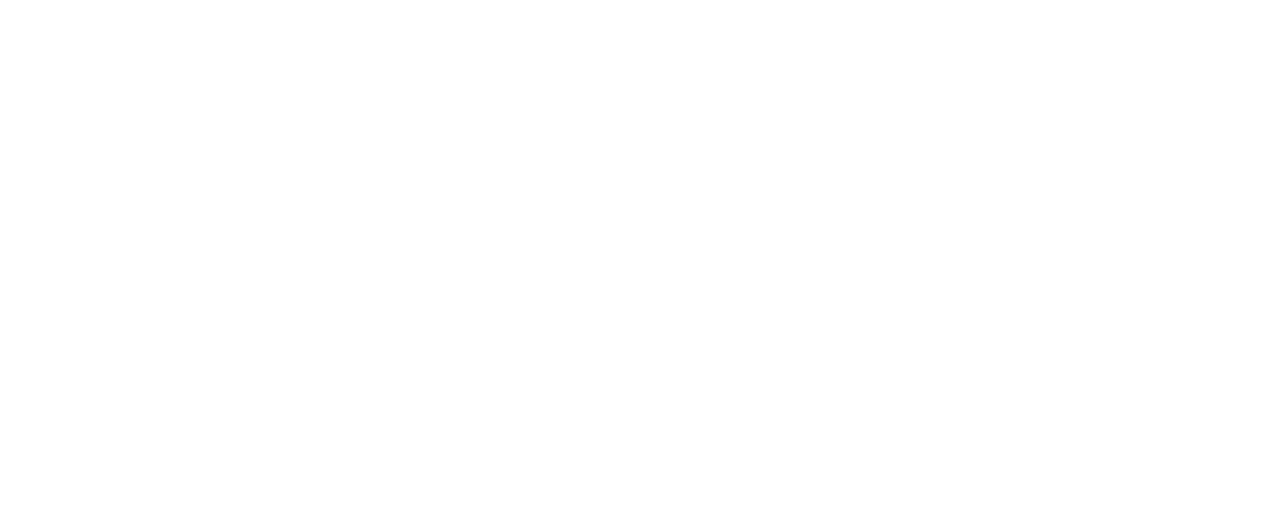
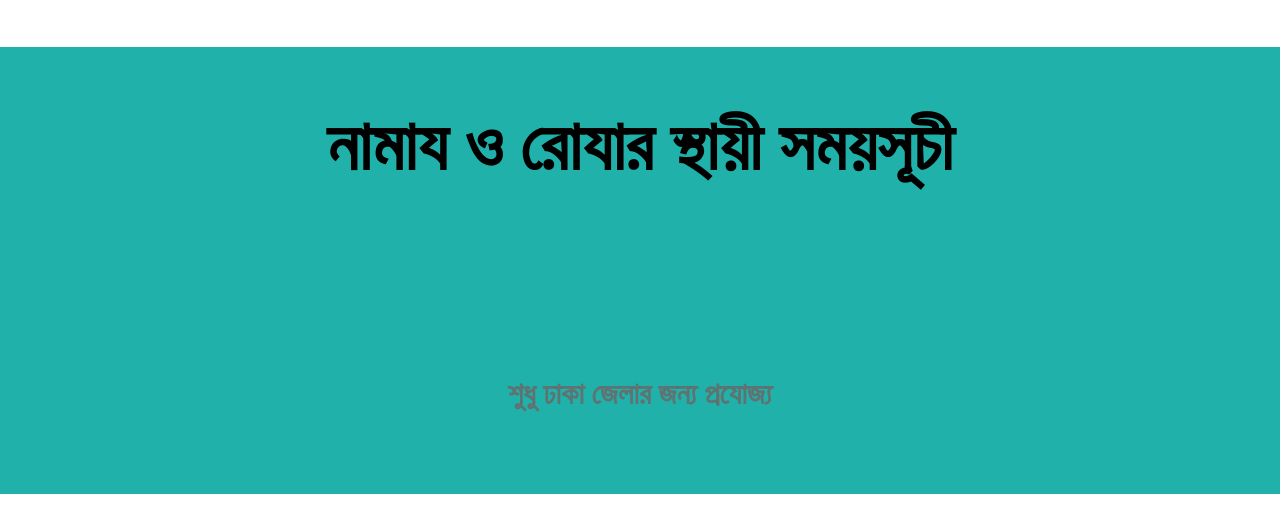
Before and after one commit to Raiyan109/salat-time-table, a plain HTML site: page index.html in a window 1280 px wide. Drawn offline with Linux system fonts and the light colour scheme.

Commit message:
second heading added

```diff
--- a/index.html
+++ b/index.html
@@ -10,6 +10,12 @@
 </head>
 
 <body>
+    <div class="time-table-heading">
+        <h1>নামায ও রোযার স্থায়ী সময়সূচী</h1>
+        <h3>শুধু ঢাকা জেলার জন্য প্রযোজ্য
+
+        </h3>
+    </div>
 
 </body>
 
--- a/style.css
+++ b/style.css
@@ -0,0 +1,20 @@
+body{
+    margin: 0;
+
+}
+.time-table-heading{
+    background-color: lightseagreen;
+    width: 100% ;
+    line-height: 200px  ;
+
+}
+h1{
+    color: black;
+    font-size: 70px ;
+    text-align: center;
+}
+h3{
+    color: rgba(105, 105, 105, 0.849);
+    font-size: 30px ;
+    text-align: center;
+}
```
